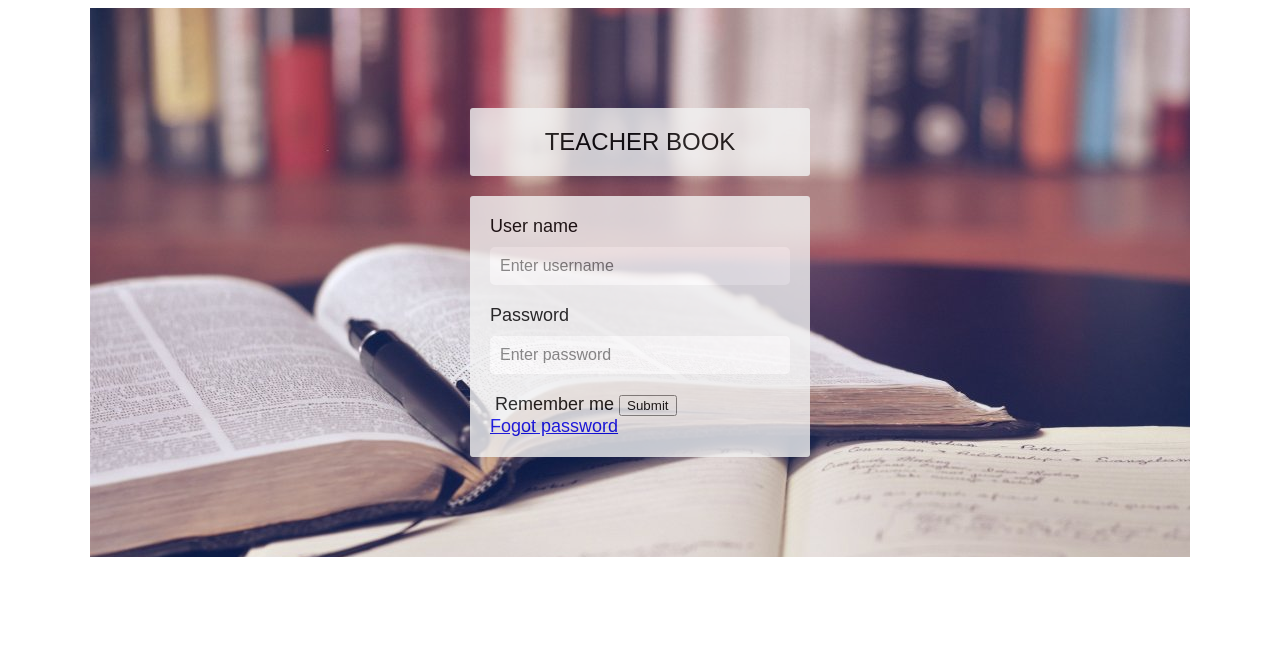
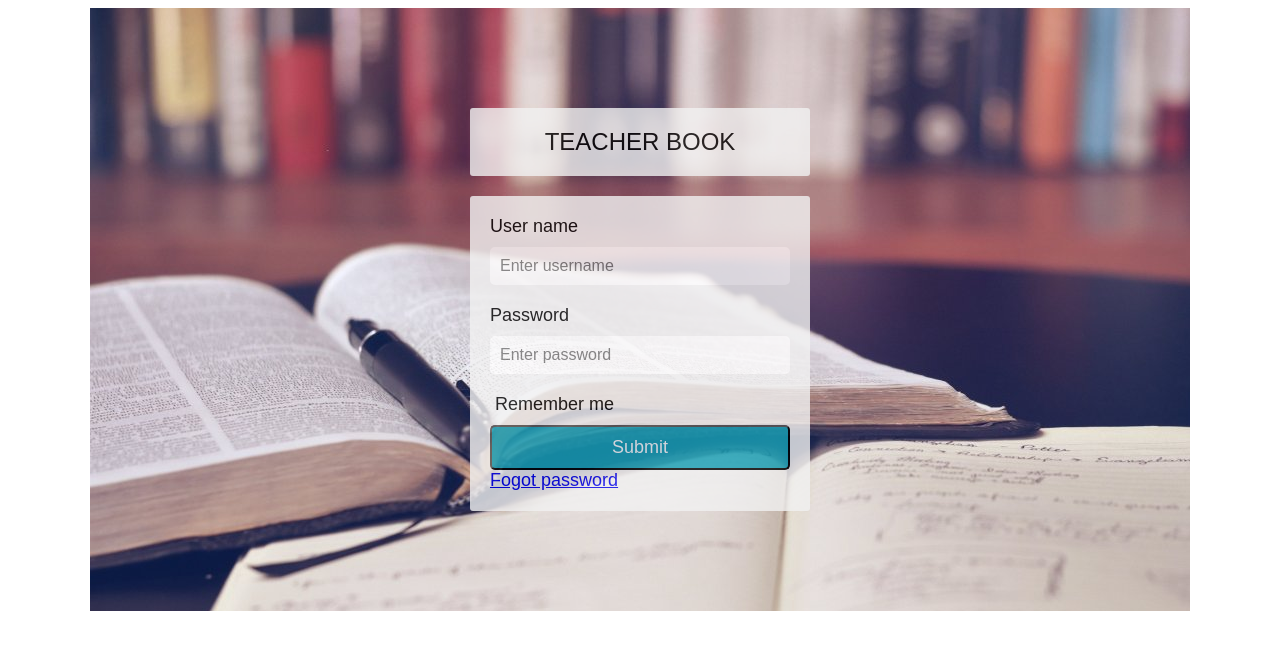
Before and after one commit to paulsparrow/frontend, a plain HTML site: page index.html in a window 1280 px wide. Drawn offline with Linux system fonts and the light colour scheme.

Commit message:
Five commit

```diff
--- a/css/style.css
+++ b/css/style.css
@@ -42,3 +42,13 @@ input[type="checkbox"]{
   margin: 0px;
   width: 0px;
 }
+.form button {
+  margin-top: 10px;
+  background-color: #17A2B8;
+  width: 100%;
+  padding: 10px;
+  border-radius: 5px;
+  color: #FFFFFF;
+  font-size: 18px;
+  cursor: pointer;
+}
```
